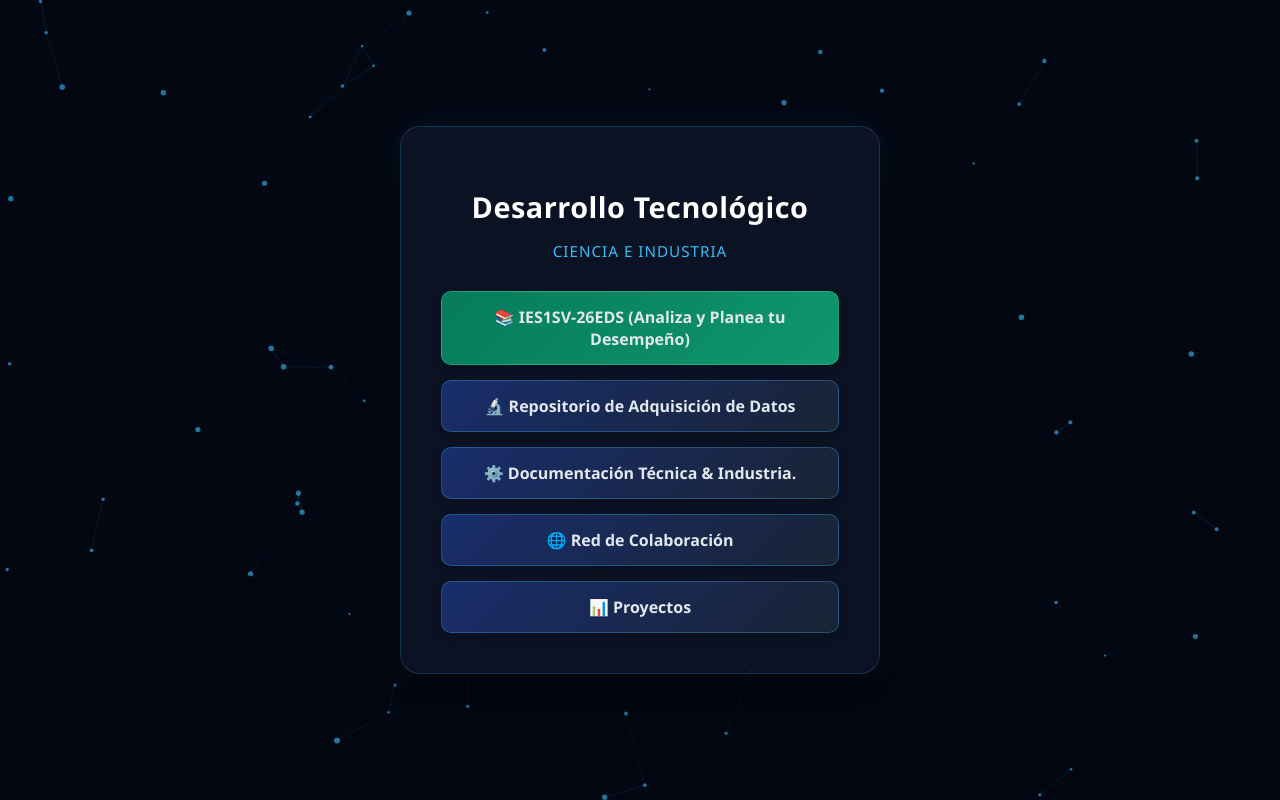
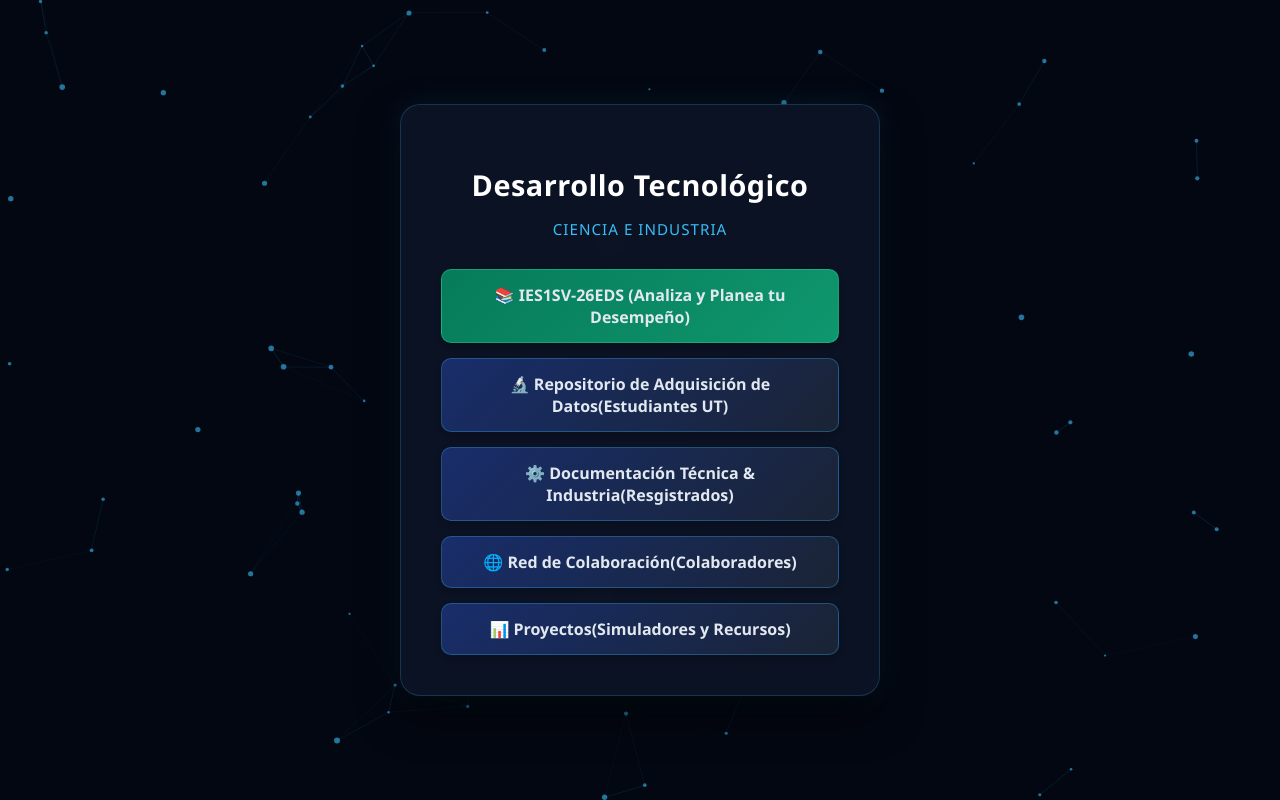
Before and after one commit to kasmo0/kasmo0.github.io, a plain HTML site: page index.html in a window 1280 px wide. Drawn offline with Linux system fonts and the light colour scheme.

Commit message:
Update links and descriptions in index.html

```diff
--- a/index.html
+++ b/index.html
@@ -121,23 +121,23 @@
             </a>
 
             <!-- Link 2 -->
-            <a href="https://github.com" target="_blank" rel="noopener noreferrer">
-                🔬 Repositorio de Adquisición de Datos
+            <a href="https://classroom.google.com/c/ODc2OTQwMTgwMzkz/m/ODc2OTQwMTgwNDU0/details" target="_blank" rel="noopener noreferrer">
+                🔬 Repositorio de Adquisición de Datos(Estudiantes UT)
             </a>
 
             <!-- Link 3 -->
             <a href="https://developer.mozilla.org" target="_blank" rel="noopener noreferrer">
-                ⚙️ Documentación Técnica & Industria.
+                ⚙️ Documentación Técnica & Industria(Resgistrados)
             </a>
 
             <!-- Link 4 -->
             <a href="https://stackoverflow.com" target="_blank" rel="noopener noreferrer">
-                🌐 Red de Colaboración
+                🌐 Red de Colaboración(Colaboradores)
             </a>
 
             <!-- Link 5 -->
             <a href="http://vigilalo.com/proyectos.html" target="_blank" rel="noopener noreferrer">
-                📊 Proyectos
+                📊 Proyectos(Simuladores y Recursos)
             </a>
         </div>
     </div>
```
